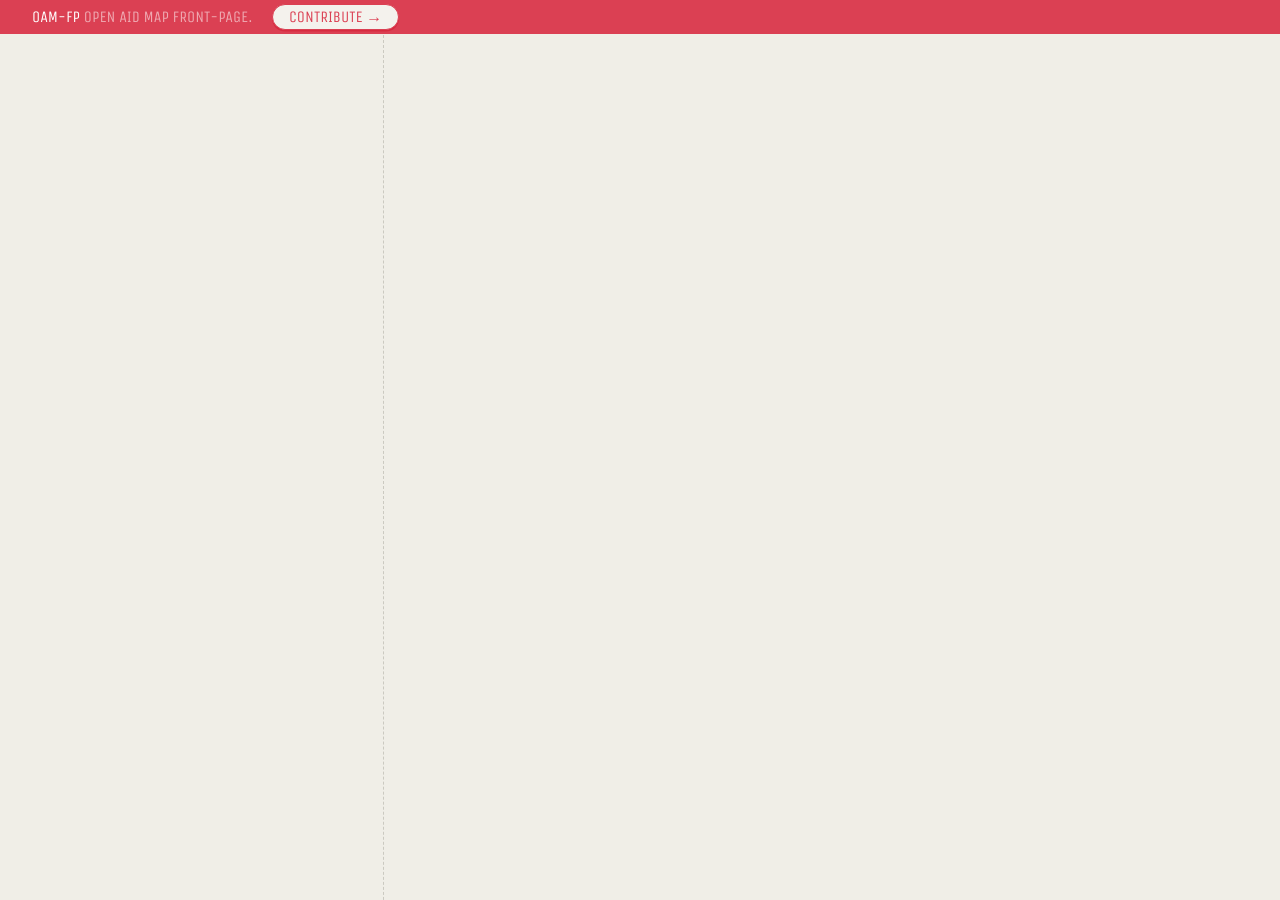
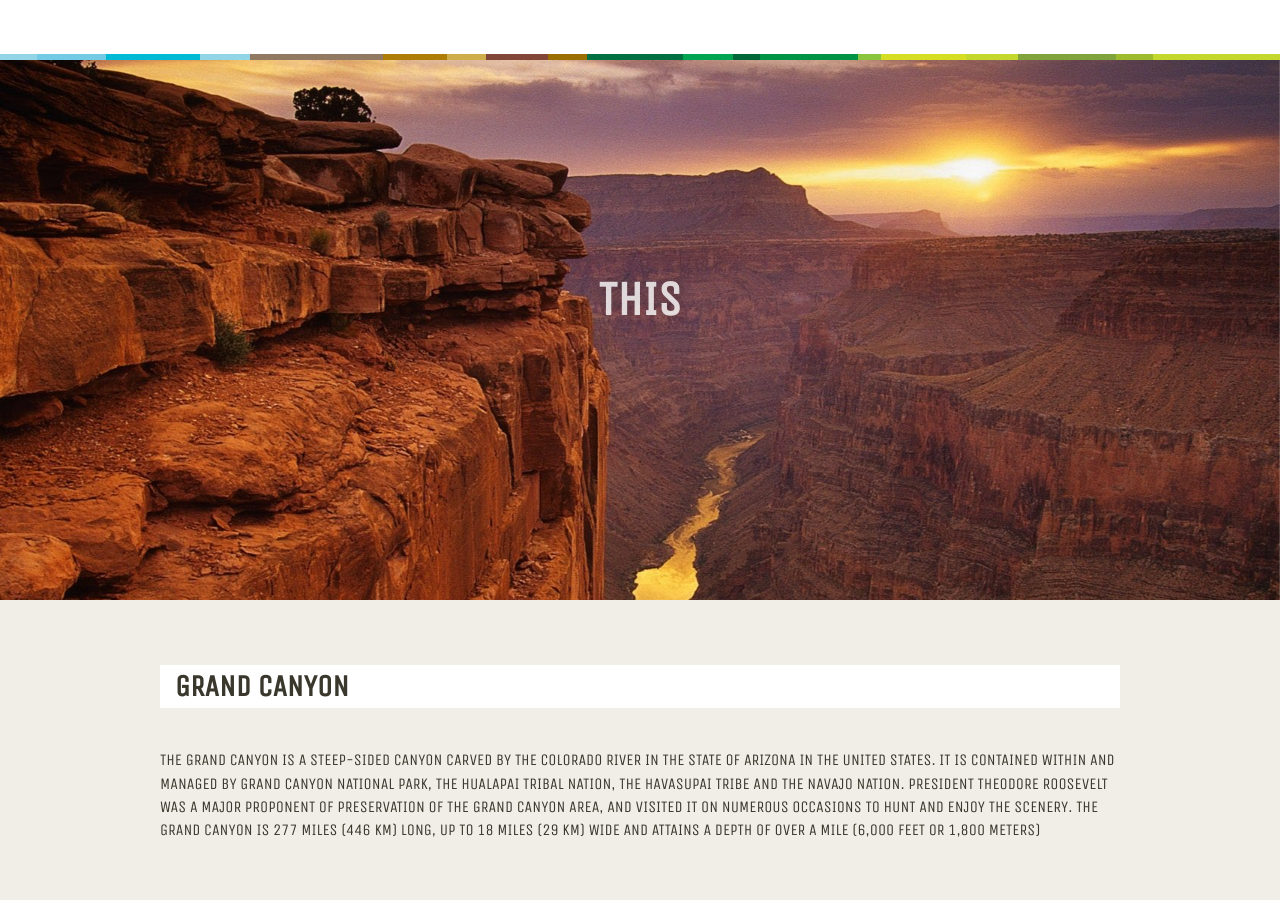
Before and after one commit to rrlara/oam-fp, a Jekyll site: the page built from index.html, in a window 1280 px wide. Built offline with Jekyll 4.4.1, drawn with Linux system fonts in a browser that asks for light colours; nearby versions of some CDN libraries.

Commit message:
Added sections parallax

```diff
--- a/_includes/header.html
+++ b/_includes/header.html
@@ -1,3 +1,5 @@
-<a href="{{site.url}}{{site.baseurl}}" class="title">{{site.name}}</a>
-<a href="{{site.github}}" class="subtitle">{{site.description}}</a>
-<span class="btn-github-container"><a href="{{site.github}}#contributing" class="btn btn-github">Contribute &rarr;</a></span>
+<div class="stickyheader">
+    <div class="b-ribbon">
+        <span class="e-color-0"></span><span class="e-color-1"></span><span class="e-color-2"></span><span class="e-color-3"></span><span class="e-color-4"></span><span class="e-color-5"></span><span class="e-color-6"></span><span class="e-color-7"></span><span class="e-color-8"></span><span class="e-color-9"></span><span class="e-color-10"></span><span class="e-color-11"></span><span class="e-color-12"></span><span class="e-color-13"></span><span class="e-color-14"></span><span class="e-color-15"></span><span class="e-color-16"></span><span class="e-color-17"></span><span class="e-color-18"></span>
+    </div>
+</div>
--- a/_layouts/default.html
+++ b/_layouts/default.html
@@ -3,13 +3,13 @@ layout: compress
 ---
 
 <!DOCTYPE html>
-<html ng-app="finder" ng-controller="ctrl">
+<html ng-app="oam" ng-controller="fontPageCtrl">
 {% include head.html %}
 <body ng-cloak>
 	<header>
 		{% include header.html %}
 	</header>
-	<div class="container">
+	<div class="containerWrapper">
 		{{content}}
 	</div>
 	{% include footer.html %}
--- a/_sass/_layout.scss
+++ b/_sass/_layout.scss
@@ -1,3 +1,7 @@
+.containerWrapper{
+  //margin-top: 48px;
+}
+
 .container {
 
   @extend %clearfix;
@@ -16,26 +20,26 @@ header {
 
   @extend %tight;
 
-  background: $accent;
+  background: $white;
   border-bottom: 1px solid $body-bg;
   font-size: 1.2em;
   margin-bottom: 1em;
-  padding: .25em 1em;
+  //padding: .25em 1em;
 
   @include breakpoint(medium-up) {
     font-size: $font-size;
-    height: 35px;
+    height: 60px;
     line-height: 1.6;
     margin-bottom: 0;
-    padding-left: 2em;
-    padding-right: 2em;
+    //padding-left: 2em;
+    //padding-right: 2em;
     position: fixed;
     width: 100%;
     z-index: 1;
   }
 
   @include breakpoint(medium) {
-    padding: .25em .75em;
+    //padding: .25em .75em;
   }
 
   .title {
@@ -61,14 +65,14 @@ header {
 }
 
 .content {
-  max-width: 40em;
+  //max-width: 40em;
   position: relative;
 
   @include breakpoint(medium-up) {
-    float: right;
+    //float: right;
     padding-bottom: 5em;
     padding-top: 2em;
-    width: 65%;
+    //width: 65%;
   }
 
 }
@@ -77,18 +81,18 @@ header {
 
   display: none;
 
-  @include breakpoint(medium-up) {
-    border-right: 1px dashed rgba($text-color, .2);
-    display: block;
-    float: left;
-    height: 100%;
-    left: 0;
-    overflow-y: scroll;
-    padding: 1em 2em 3em;
-    position: fixed;
-    top: 35px;
-    width: 30%;
-  }
+  //@include breakpoint(medium-up) {
+  //  border-right: 1px dashed rgba($text-color, .2);
+  //  display: block;
+  //  float: left;
+  //  height: 100%;
+  //  left: 0;
+  //  overflow-y: scroll;
+  //  padding: 1em 2em 3em;
+  //  position: fixed;
+  //  top: 35px;
+  //  width: 30%;
+  //}
 
 }
 
--- /dev/null
+++ b/_sass/_navbar.scss
@@ -0,0 +1,105 @@
+.stickyheader {
+  background-color: $white;
+  height: 60px;
+  position: fixed;
+  top: 0;
+  width: 100%;
+  z-index: 10;
+}
+
+.b-ribbon {
+  position: fixed;
+  margin-top: 54px;
+  left: 0;
+  width: 100%;
+  font-size: 0;
+  line-height: 0;
+}
+
+.b-ribbon span {
+  height: 6px;
+  display: inline-block;
+}
+
+.b-ribbon .e-color-0 {
+  background-color: #91d5e6;
+  width: 2.89063%;
+}
+
+.b-ribbon .e-color-1 {
+  background-color: #73cae4;
+  width: 5.39063%;
+}
+
+.b-ribbon .e-color-2 {
+  background-color: #00b9d5;
+  width: 7.34375%;
+}
+
+.b-ribbon .e-color-3 {
+  background-color: #91d5e6;
+  width: 3.90625%;
+}
+
+.b-ribbon .e-color-4 {
+  background-color: #927962;
+  width: 10.39063%;
+}
+
+.b-ribbon .e-color-5 {
+  background-color: #ae7d08;
+  width: 5%;
+}
+
+.b-ribbon .e-color-6 {
+  background-color: #d0ad4b;
+  width: 3.04688%; }
+
+
+.b-ribbon .e-color-7 {
+  background-color: #824638;
+  width: 4.84375%; }
+
+.b-ribbon .e-color-8 {
+  background-color: #9a6e02;
+  width: 3.04688%; }
+
+.b-ribbon .e-color-9 {
+  background-color: #006f42;
+  width: 7.5%; }
+
+.b-ribbon .e-color-10 {
+  background-color: #00a451;
+  width: 3.90625%; }
+
+.b-ribbon .e-color-11 {
+  background-color: #006838;
+  width: 2.10938%; }
+
+.b-ribbon .e-color-12 {
+  background-color: #009245;
+  width: 7.65625%; }
+
+.b-ribbon .e-color-13 {
+  background-color: #8ac53e;
+  width: 1.79687%; }
+
+.b-ribbon .e-color-14 {
+  background-color: #d5de22;
+  width: 6.64063%; }
+
+.b-ribbon .e-color-15 {
+  background-color: #c3d72d;
+  width: 4.0625%; }
+
+.b-ribbon .e-color-16 {
+  background-color: #81a33b;
+  width: 7.65625%; }
+
+.b-ribbon .e-color-17 {
+  background-color: #9ebb2d;
+  width: 2.89063%; }
+
+.b-ribbon .e-color-18 {
+  background-color: #c3d72d;
+  width: 9.92188%; }
--- /dev/null
+++ b/_sass/_sections.scss
@@ -0,0 +1,58 @@
+
+//.container {
+//  max-width: 960px;
+//  margin: 0 auto;
+//}
+
+section.module:last-child{
+  margin-bottom: 0;
+}
+
+section.module h2{
+  margin-bottom: 40px;
+  font-size: 30px;
+}
+
+section.module p{
+  margin-bottom: 40px;
+  font-size: 16px;
+  font-weight: 300;
+}
+
+section.module p:last-child{
+  margin-bottom: 0;
+}
+
+section.module.content{
+  padding: 40px 0;
+}
+
+section.module.parallax {
+  height: 600px;
+  background-position: 50% 50%;
+  background-repeat: no-repeat;
+  background-attachment: fixed;
+  background-size: cover;
+}
+
+section.module.parallax h1{
+  color: rgba(255, 255, 255, 0.8);
+  font-size: 48px;
+  line-height: 600px;
+  font-weight: 700;
+  text-align: center;
+  text-transform: uppercase;
+  text-shadow: 0 0 10px rgba(0, 0, 0, 0.2);
+
+}
+section.module.parallax-1{
+  background-image: url("../img/gCanyon.jpg");
+}
+
+section.module.parallax-2{
+  background-image: url("../img/rMountains.jpg");
+}
+
+section.module.parallax-3{
+  background-image: url("../img/niagra.jpg");
+}
--- a/_sass/_variables.scss
+++ b/_sass/_variables.scss
@@ -1,14 +1,14 @@
 $text-color: #3a382c;
 $body-bg: #f0eee7;
 $header-bg: #2c3e50;
-$sidebar-bg: #c5bfa0;
+$sidebar-bg: #637446;
 $search-bg: #34495e;
 $accent: #db4053;
 $white: #fff;
 $black: #000;
 $link-color: #8e44ad;
 $sans: 'Unica One', sans-serif;
-$container-width: 950px;
+$container-width: 960px;
 
 $font-size: 16px;
 
--- a/css/style.scss
+++ b/css/style.scss
@@ -7,3 +7,5 @@
 @import 'type';
 @import 'layout';
 @import 'families';
+@import 'navbar';
+@import 'sections';
--- a/index.html
+++ b/index.html
@@ -8,8 +8,63 @@ tag: cursive
 </aside>
 
 
-<main class="content">
+<!--<main class="content">-->
+
+	<section class="module parallax parallax-1">
+		<div class="container">
+			<h1>This</h1>
+		</div>
+	</section><!--first section -->
+	<section class="module content">
+		<div class="container">
+			<h2>Grand Canyon</h2>
+			<p>The Grand Canyon  is a steep-sided canyon carved by the Colorado
+				River in the state of Arizona in the United States. It is contained
+				within and managed by Grand Canyon National Park, the Hualapai Tribal Nation,
+				the Havasupai Tribe and the Navajo Nation. President Theodore Roosevelt was a major proponent
+				of preservation of the Grand Canyon area, and visited it on numerous occasions
+				to hunt and enjoy the scenery.
+				The Grand Canyon is 277 miles (446 km) long, up to 18 miles (29 km) wide and
+				attains a depth of over a mile (6,000 feet or 1,800 meters)</p>
+		</div>
+	</section><!--Grand Canyon content -->
+
+	<!--<section class="module parallax parallax-2">-->
+		<!--<div class="container">-->
+			<!--<h1>Is</h1>-->
+		<!--</div>-->
+	<!--</section> &lt;!&ndash; end of rocky mountains &ndash;&gt;-->
+
+	<!--<section class="module content">-->
+		<!--<div class="container">-->
+			<!--<h2>The Rocky Mountains</h2>-->
+			<!--<p>The Rocky Mountains, commonly known as the Rockies, are a major mountain range-->
+				<!--in western North America. The Rocky Mountains stretch more than 3,000 miles-->
+				<!--(4,830 km) from the northernmost part of British Columbia, in western Canada,-->
+				<!--to New Mexico, in the southwestern United States. Within the North American-->
+				<!--Cordillera, the Rockies are somewhat distinct from the Pacific Coast Ranges and the-->
+				<!--Cascade Range and Sierra Nevada which all lie farther to the west.</p>-->
+		<!--</div>-->
+	<!--</section> &lt;!&ndash; end Rocky Mountain content &ndash;&gt;-->
+
+	<!--<section class="module parallax parallax-3">-->
+		<!--<div class="container">-->
+			<!--<h1>Life.</h1>-->
+		<!--</div>-->
+	<!--</section>-->
+
+	<!--<section class="module content">-->
+		<!--<div class="container">-->
+			<!--<h2>Niagara Falls</h2>-->
+			<!--<p>Niagara Falls is the collective name for three waterfalls that straddle-->
+				<!--the international border between Canada and the United States; more specifically,-->
+				<!--between the province of Ontario and the state of New York. They form the southern-->
+				<!--end of the Niagara Gorge.-->
+
+			<!--</p>-->
+		<!--</div>-->
+	<!--</section>-->
 
 </div>
 
-</main>
+<!--</main>-->
--- a/js/app.js
+++ b/js/app.js
@@ -1,9 +1,9 @@
-var app = angular.module('finder', [], function ($interpolateProvider) {
+var app = angular.module('oam', [], function ($interpolateProvider) {
   $interpolateProvider.startSymbol('[[');
   $interpolateProvider.endSymbol(']]');
 })
 
-app.controller('ctrl', function($scope, $filter, $http, $location, $window) {
+app.controller('fontPageCtrl', function($scope, $filter, $http, $location, $window) {
   $scope.currentPage = 1;
   $scope.pageSize = 20;
   $scope.data = [];
```
Also changed, not shown: img/gCanyon.jpg (added), img/niagra.jpg (added), 4 other files.
